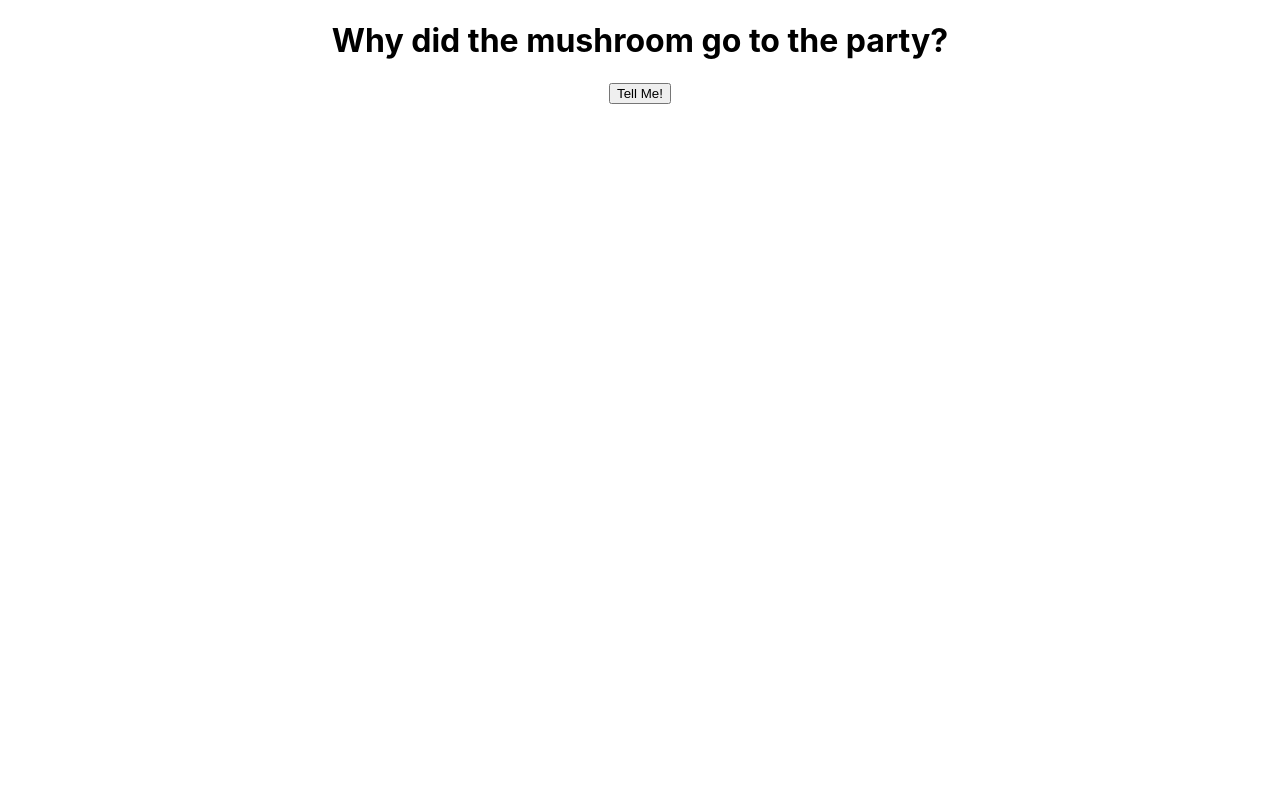
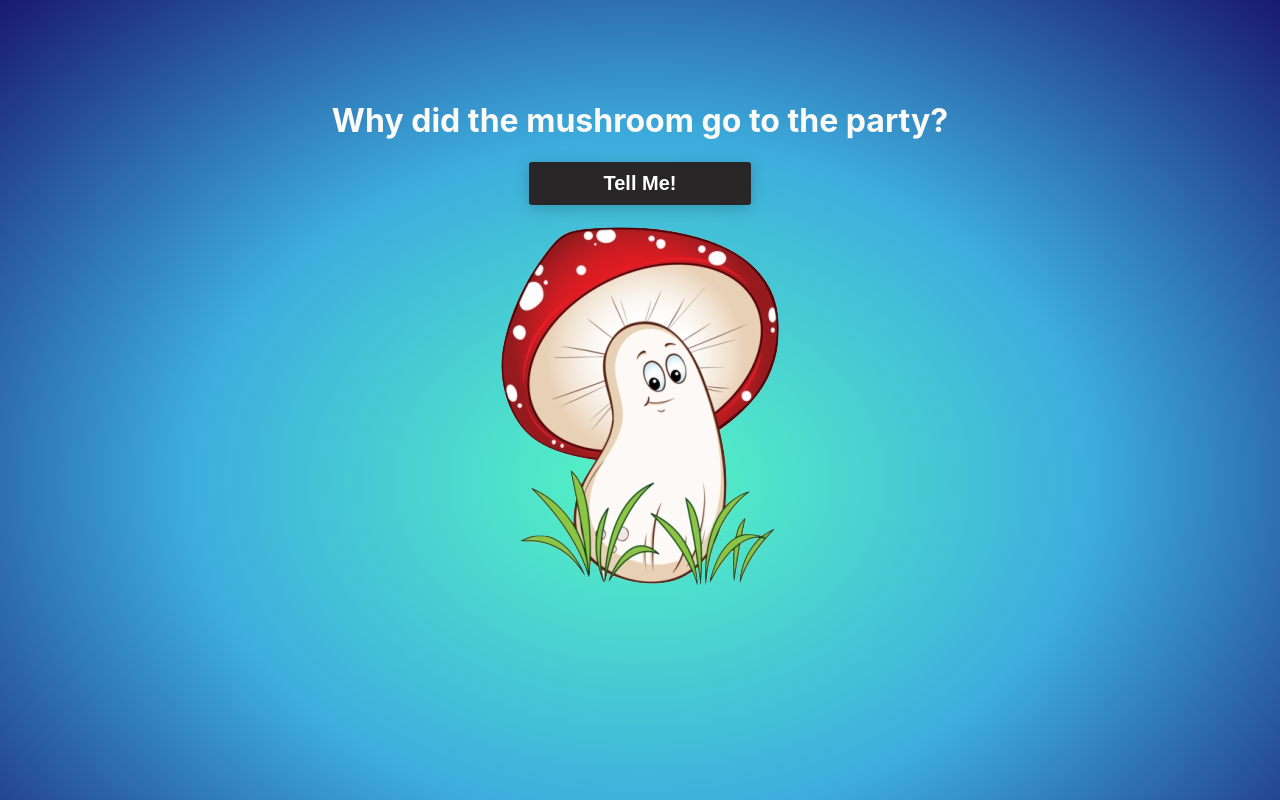
Before and after one commit to bbryant7/joke-app, a React (Create React App) app: page / in a window 1280 px wide. Shown: the top 800 px of the page. Built offline with nearby package versions, Linux system fonts and the light colour scheme.

Commit message:
add basic styles

```diff
--- a/src/App.css
+++ /dev/null
@@ -1,38 +0,0 @@
-.App {
-  text-align: center;
-}
-
-.App-logo {
-  height: 40vmin;
-  pointer-events: none;
-}
-
-@media (prefers-reduced-motion: no-preference) {
-  .App-logo {
-    animation: App-logo-spin infinite 20s linear;
-  }
-}
-
-.App-header {
-  background-color: #282c34;
-  min-height: 100vh;
-  display: flex;
-  flex-direction: column;
-  align-items: center;
-  justify-content: center;
-  font-size: calc(10px + 2vmin);
-  color: white;
-}
-
-.App-link {
-  color: #61dafb;
-}
-
-@keyframes App-logo-spin {
-  from {
-    transform: rotate(0deg);
-  }
-  to {
-    transform: rotate(360deg);
-  }
-}
--- a/src/App.js
+++ b/src/App.js
@@ -1,5 +1,6 @@
 import React, { useState } from 'react';
-import './App.css';
+import './styles/App.css';
+import mushroom from './images/happy_mushroom.png'
 
 function App() {
   const [answer, displayAnswer] = useState(false);
@@ -10,6 +11,7 @@ function App() {
       <h1> Why did the mushroom go to the party?</h1>
       {button}
       {answerText}
+      <img src={mushroom}/>
     </div>
   );
 }
--- a/src/index.js
+++ b/src/index.js
@@ -1,6 +1,6 @@
 import React from 'react';
 import ReactDOM from 'react-dom';
-import './index.css';
+import './styles/index.css';
 import App from './App';
 
 ReactDOM.render(
--- /dev/null
+++ b/src/styles/App.css
@@ -0,0 +1,26 @@
+.App {
+  text-align: center;
+  padding: 5rem;
+  background: radial-gradient(#56f7c3,#3dadde, midnightblue);
+  color: #fcfaf6;
+  height: 100vh;
+
+}
+
+button {
+  display: block;
+  margin: 8px auto;
+  padding: 10px 75px;
+  border-radius: 3px;
+  border: none;
+  cursor: pointer;
+  color: white;
+  font-size: 20px;
+  font-weight: bold;
+  background-color: #292627;
+  box-shadow: 0px 3px 15px rgba(0,0,0,0.2);
+}
+
+button:hover {
+  background-color: #191818;
+}
```
Also changed, not shown: src/images/happy_mushroom.png (added), src/styles/index.css (renamed from src/index.css).
